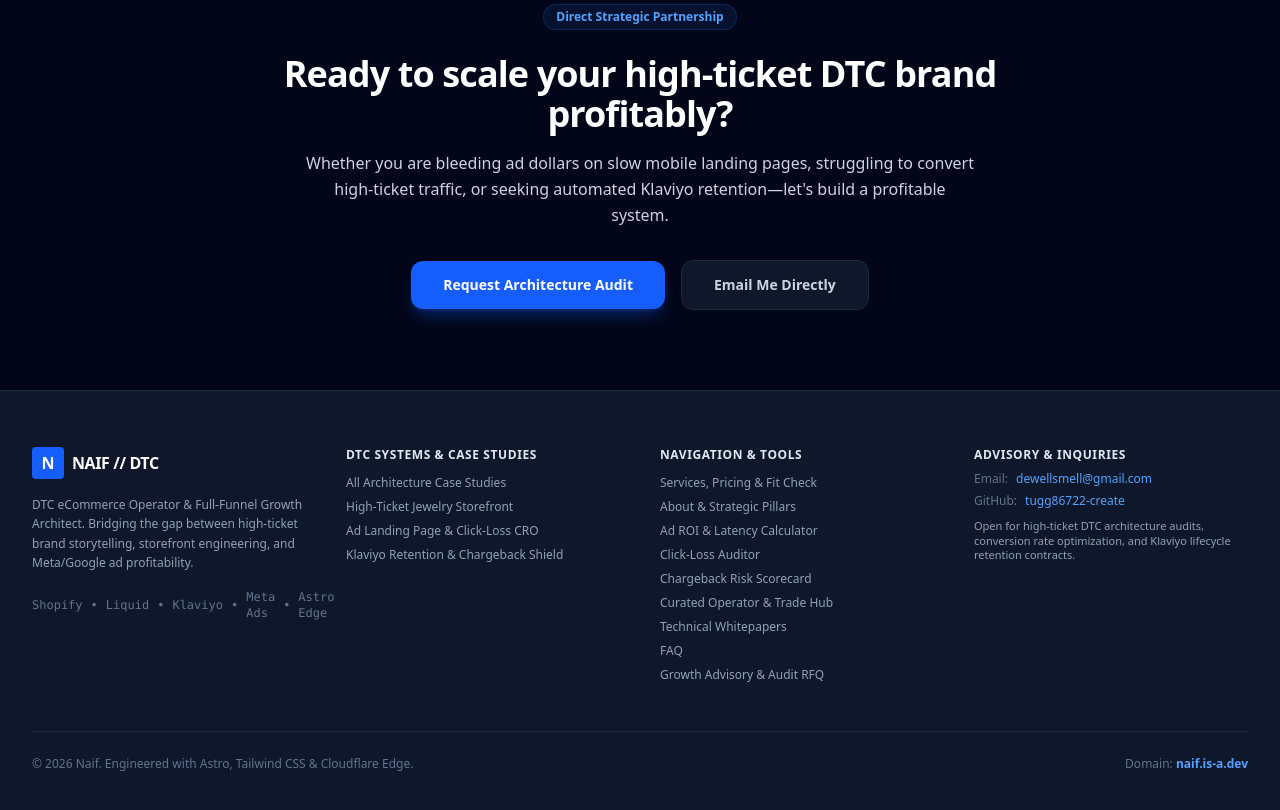
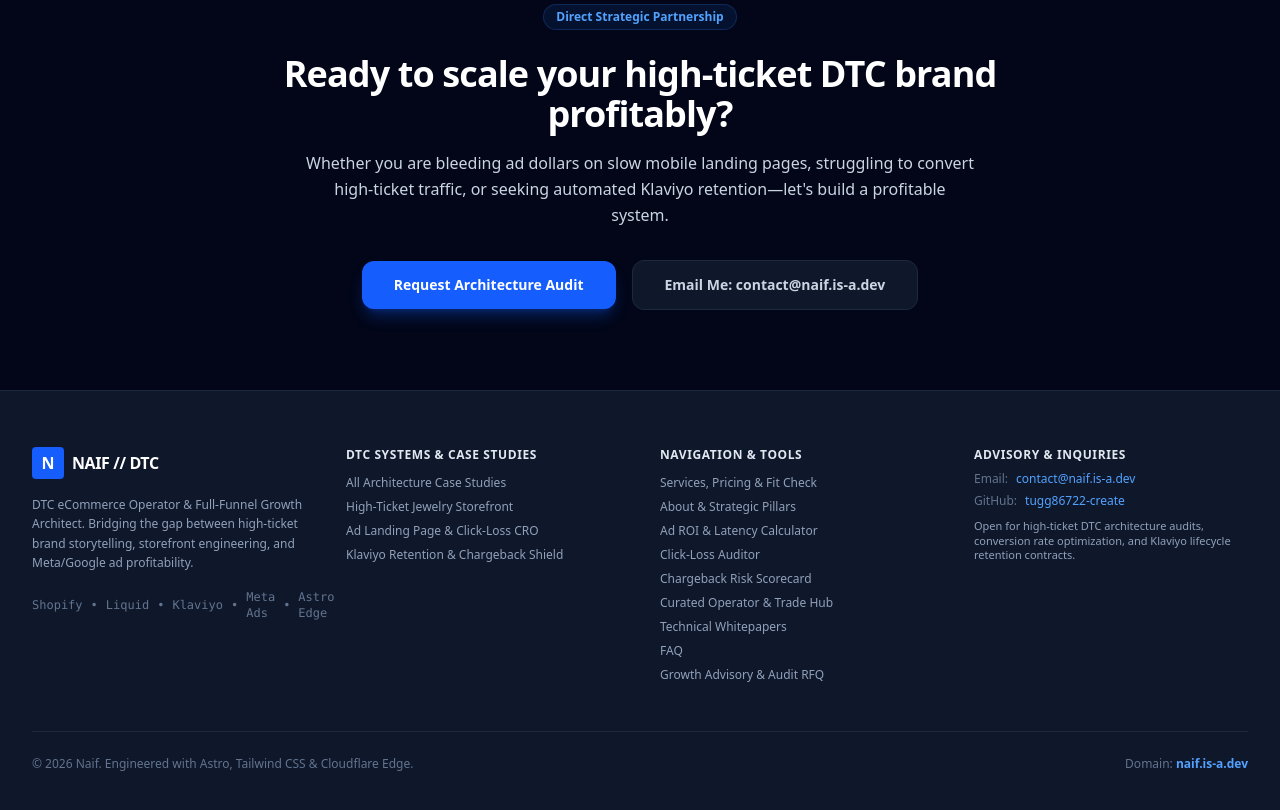
Before and after one commit to tugg86722-create/astro-keystatic-b2b, an Astro site: page /about in a window 1280 px wide. Shown: the part 3165-3975 px from the top of the page. Built offline with nearby package versions, Linux system fonts and the light colour scheme; Astro itself is replaced by a stand-in of ours; no server answers.

Commit message:
feat(contact): update official business email to contact@naif.is-a.dev

```diff
--- a/src/layouts/Layout.astro
+++ b/src/layouts/Layout.astro
@@ -183,7 +183,7 @@ const canonicalURL = new URL(Astro.url.pathname, Astro.site || 'https://naif.is-
             <div class="text-xs space-y-1.5 text-slate-300">
               <p class="flex items-center gap-2">
                 <span class="text-slate-500">Email:</span>
-                <a href="mailto:dewellsmell@gmail.com" class="text-blue-400 hover:underline">dewellsmell@gmail.com</a>
+                <a href="mailto:contact@naif.is-a.dev" class="text-blue-400 hover:underline">contact@naif.is-a.dev</a>
               </p>
               <p class="flex items-center gap-2">
                 <span class="text-slate-500">GitHub:</span>
--- a/src/pages/about.astro
+++ b/src/pages/about.astro
@@ -388,10 +388,10 @@ import Layout from '../layouts/Layout.astro';
           Request Architecture Audit
         </a>
         <a
-          href="mailto:dewellsmell@gmail.com"
+          href="mailto:contact@naif.is-a.dev"
           class="px-8 py-3.5 rounded-xl font-semibold text-sm text-slate-300 bg-slate-900 hover:bg-slate-800 border border-slate-800 transition-colors"
         >
-          Email Me Directly
+          Email Me: contact@naif.is-a.dev
         </a>
       </div>
     </div>
--- a/src/pages/contact.astro
+++ b/src/pages/contact.astro
@@ -29,8 +29,8 @@ const projectParam = Astro.url.searchParams.get('project') || Astro.url.searchPa
           <div class="space-y-4 text-xs sm:text-sm">
             <div>
               <span class="text-slate-500 block mb-1">Work Email:</span>
-              <a href="mailto:dewellsmell@gmail.com" class="text-blue-400 hover:underline font-medium text-base">
-                dewellsmell@gmail.com
+              <a href="mailto:contact@naif.is-a.dev" class="text-blue-400 hover:underline font-medium text-base">
+                contact@naif.is-a.dev
               </a>
             </div>
 
```
